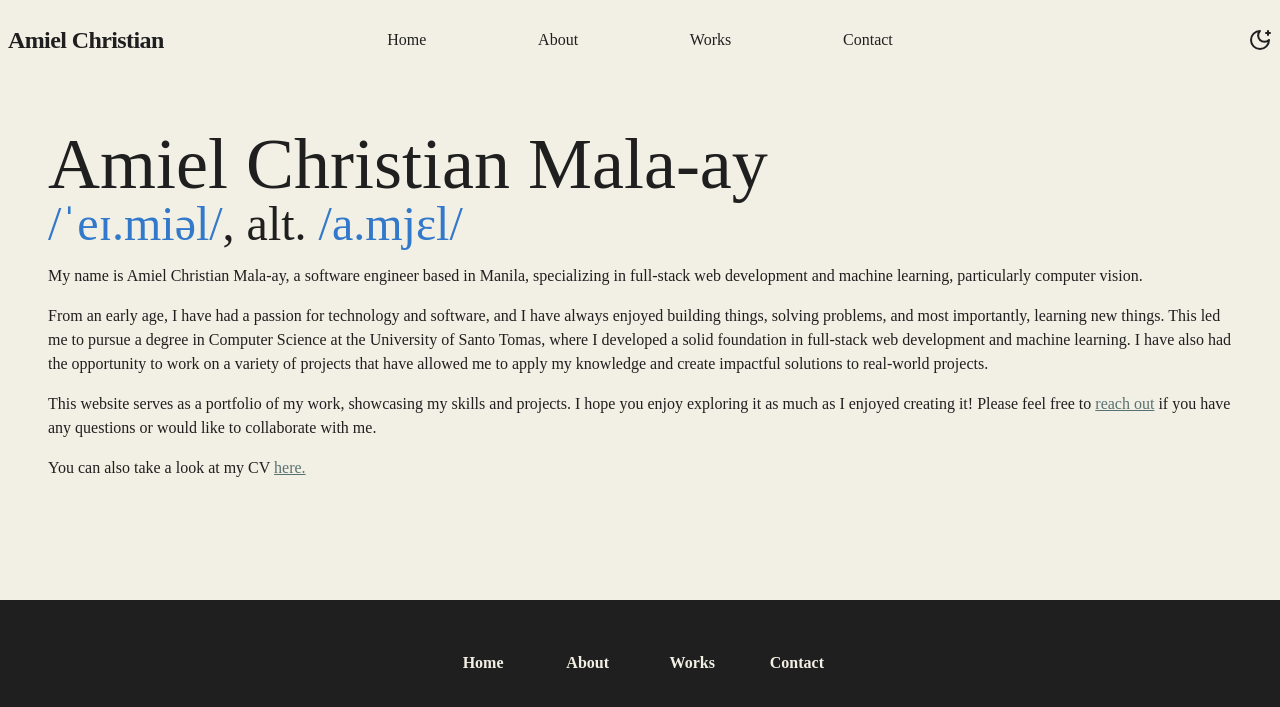
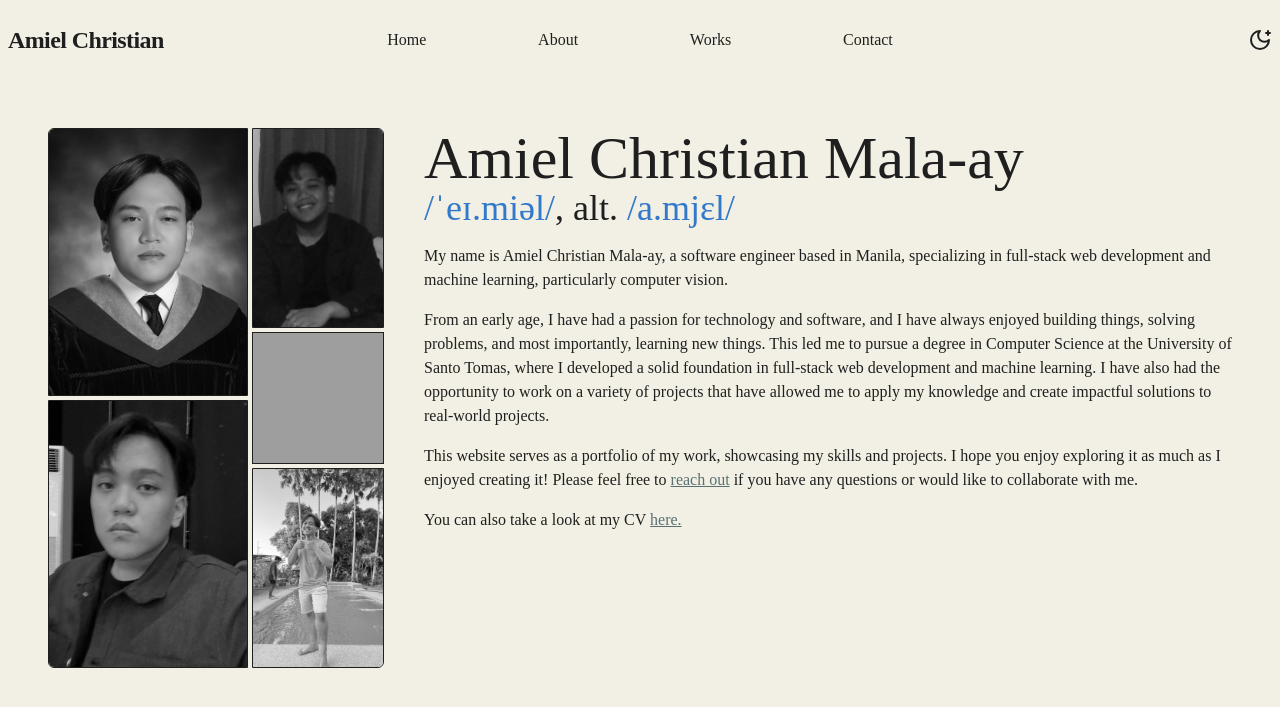
Before and after one commit to amielchristian/amielchristian.github.io, an Astro site: page /about in a window 1280 px wide. Shown: the top 707 px of the page. Built offline with nearby package versions, Linux system fonts and the light colour scheme; Astro itself is replaced by a stand-in of ours; grey boxes are pictures that could not be loaded; a web font is replaced by a local one.

Commit message:
pictures

```diff
--- a/src/pages/about.astro
+++ b/src/pages/about.astro
@@ -3,31 +3,89 @@ import Layout from '../layouts/Layout.astro';
 ---
 
 <Layout>
-  <section class='mb-[5%]'>
-    <!-- for images - to follow -->
-    <!-- <div class='grid grid-cols-5 grid-rows-5 w-full sm:w-[33%]'>
-    <div></div>
-    <div></div>
-    <div></div>
-    <div></div>
-    <div></div>
-    <div></div>
-    <div></div>
-  </div> -->
-    <h1 class='text-7xl'>Amiel Christian Mala-ay</h1>
-    <h2 class='text-5xl font-[Junicode]'>
+  <div class='flex flex-col sm:flex-row gap-2 sm:gap-10'>
+    <div class='block sm:hidden'>
+      <h1 class='text-6xl text-center'>Amiel Christian Mala-ay</h1>
+      <h2 class='text-4xl font-[Junicode] text-center'>
         <span class='text-[var(--blue-1)]'>/ˈeɪ.miəl/</span>, alt. <span
           class='text-[var(--blue-1)]'>/a.mjɛl/</span
         >
       </h2>
-    <div>
+    </div>
+    <div id="images"
+      class='mx-auto gap-1
+            grid sm:flex sm:flex-col lg:grid
+            grid-cols-[repeat(5,14vw)] grid-rows-[repeat(8,14vw)]
+            lg:grid-cols-[repeat(5,7vw)] lg:grid-rows-[repeat(8,7vw)]
+            xl:grid-cols-[repeat(5,5vw)] xl:grid-rows-[repeat(8,5vw)]'
+    >
+      <div
+        class='border-1 border-gray grayscale hover:grayscale-0 duration-200
+        rounded-tl-md sm:rounded-tl-none lg:rounded-tl-md
+        col-span-3 row-span-4 overflow-clip'
+      >
+        <img
+          src='./pictures/pic-1.jpeg'
+          class='object-cover w-[100%] h-[100%]'
+        />
+      </div>
+      <div
+        class='border-1 border-gray grayscale hover:grayscale-0 duration-200
+        rounded-tr-md sm:rounded-tr-none lg:rounded-tr-md
+        col-span-2 row-span-3 overflow-clip'
+      >
+        <img
+          src='./pictures/pic-2.jpeg'
+          class='object-cover w-[100%] h-[100%]'
+        />
+      </div>
+      <div
+        class='border-1 border-gray grayscale hover:grayscale-0 duration-200
+        col-span-2 row-span-2 overflow-clip'
+      >
+        <img
+          src='./pictures/pic-3.jpeg'
+          class='object-cover w-[100%] h-[100%]'
+        />
+      </div>
+      <div
+        class='border-1 border-gray grayscale hover:grayscale-0 duration-200
+        rounded-bl-md sm:rounded-bl-none lg:rounded-bl-md
+        col-span-3 row-span-4 overflow-clip'
+      >
+        <img
+          src='./pictures/pic-4.jpg'
+          class='object-cover w-[100%] h-[100%]'
+        />
+      </div>
+      <div
+        class='border-1 border-gray grayscale hover:grayscale-0 duration-200
+        rounded-br-md sm:rounded-br-none lg:rounded-br-md
+        col-span-2 row-span-3 overflow-clip'
+      >
+        <img
+          src='./pictures/pic-5.jpeg'
+          class='object-cover w-[100%] h-[100%]'
+        />
+      </div>
+    </div>
+    <section class='mb-[5%]'>
+      <div class='hidden sm:block'>
+        <h1 class='text-6xl'>Amiel Christian Mala-ay</h1>
+        <h2 class='text-4xl font-[Junicode]'>
+          <span class='text-[var(--blue-1)]'>/ˈeɪ.miəl/</span>, alt. <span
+            class='text-[var(--blue-1)]'>/a.mjɛl/</span
+          >
+        </h2>
+      </div>
+      <div class='mt-[1rem]'>
         My name is Amiel Christian Mala-ay, a software engineer based in Manila,
         specializing in full-stack web development and machine learning,
         particularly computer vision.
       </div>
-    <div>
-      From an early age, I have had a passion for technology and software, and I
-      have always enjoyed building things, solving problems, and most
+      <div class='mt-[1rem]'>
+        From an early age, I have had a passion for technology and software, and
+        I have always enjoyed building things, solving problems, and most
         importantly, learning new things. This led me to pursue a degree in
         Computer Science at the University of Santo Tomas, where I developed a
         solid foundation in full-stack web development and machine learning. I
@@ -35,10 +93,10 @@ import Layout from '../layouts/Layout.astro';
         allowed me to apply my knowledge and create impactful solutions to
         real-world projects.
       </div>
-    <div>
+      <div class='mt-[1rem]'>
         This website serves as a portfolio of my work, showcasing my skills and
-      projects. I hope you enjoy exploring it as much as I enjoyed creating it!
-      Please feel free to <a
+        projects. I hope you enjoy exploring it as much as I enjoyed creating
+        it! Please feel free to <a
           href='/contact'
           class='text-[var(--blue-2)] dark:text-[var(--blue-2-dark)] underline'
           >reach out</a
@@ -50,19 +108,13 @@ import Layout from '../layouts/Layout.astro';
     reading and writing essays, particularly on topics related to technology and
     its impact on society.
   </div> -->
-    <div></div>
-    <div>
+      <div class='mt-[1rem]'>
         You can also take a look at my CV <a
-        href='Mala-ay - CV.pdf'
+          href='./Mala-ay - CV.pdf'
           class='text-[var(--blue-2)] dark:text-[var(--blue-2-dark)] underline'
           >here.</a
         >
       </div>
     </section>
+  </div>
 </Layout>
-
-<style>
-  div {
-    margin-top: 1rem;
-  }
-</style>
```
Also changed, not shown: public/pictures/pic-1.jpeg (added), public/pictures/pic-2.jpeg (added), public/pictures/pic-4.jpg (added), public/pictures/pic-5.jpeg (added), 1 other file. Lines whose indentation alone changed are shown as unchanged.
